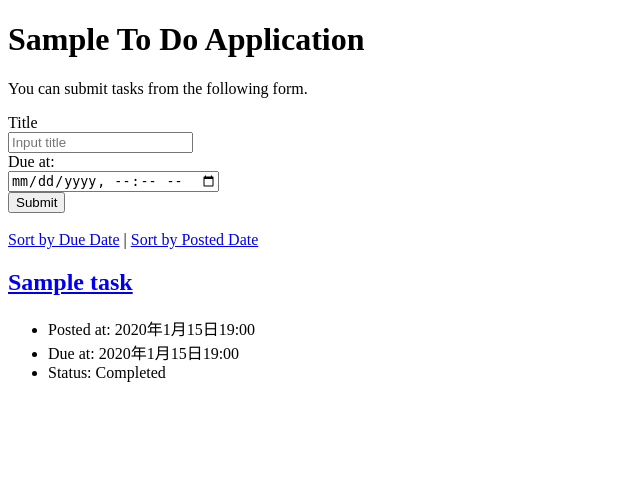
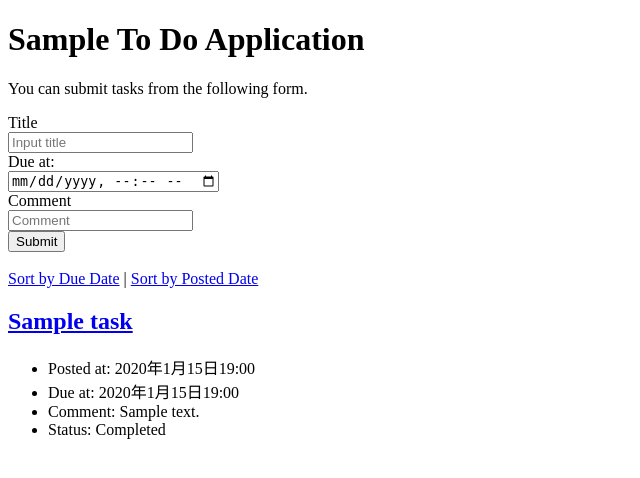
Before and after one commit to 1F10220190/django-test-exercise, a Django app: page / in a window 1280 px wide. Shown: the top 478 px of the page, without its empty margins (0-640 px from the left). Run offline with Django 4.2, Linux system fonts and the light colour scheme; tables that the repository leaves empty hold one stand-in row (values such as "Sample post").

Commit message:
コメント機能の追加

```diff
--- a/todo/models.py
+++ b/todo/models.py
@@ -6,6 +6,7 @@ class Task(models.Model):
     compaleted = models.BooleanField(default=False)
     posted_at = models.DateTimeField(default=timezone.now)
     due_at = models.DateTimeField(null=True,blank=True)
+    comment = models.TextField(null=True, blank=True)
 
     def is_overdue(self, dt):
         if self.due_at is None:
--- a/todo/templates/todo/detail.html
+++ b/todo/templates/todo/detail.html
@@ -14,6 +14,7 @@
       <li>Posted at: {{ task.posted_at }}</li>
       {% if task.due_at %}
       <li>Due at: {{ task.due_at }}</li>
+      <li>Comment: {{ task.comment }}</li>
       {% endif %}
       {% if task.completed %}
       <li>Status: Completed</li>
--- a/todo/templates/todo/edit.html
+++ b/todo/templates/todo/edit.html
@@ -22,6 +22,10 @@
         <input id="dueInput" name="due_at" type="datetime-local" value="{{ task.due_at |date:"Y-m-d H:i" }}">
       </div>
       <div>
+        <label for="commentInput">Comment</label><br>
+        <input id="commentInput" name="comment" type="text" placeholder="Comment" value="{{task.comment}}">
+      </div>
+      <div>
         <button type="submit">Submit</button>
       </div>
     </form>
--- a/todo/templates/todo/index.html
+++ b/todo/templates/todo/index.html
@@ -22,6 +22,10 @@
         <input id="dueInput" name="due_at" type="datetime-local">
       </div>
       <div>
+        <label for="commentInput">Comment</label><br>
+        <input id="commentInput" name="comment" type="text" placeholder="Comment">
+      </div>
+      <div>
         <button type="submit">Submit</button>
       </div>
     </form>
@@ -39,6 +43,7 @@
         <li>Posted at: {{ task.posted_at }}</li>
         {% if task.due_at %}
         <li>Due at: {{ task.due_at }}</li>
+        <li>Comment: {{task.comment}}</li>
         <li>Status: Completed</li>
         {% else %}
         <li>Status: Not Completed</li>
--- a/todo/views.py
+++ b/todo/views.py
@@ -6,7 +6,8 @@ from todo.models import Task
 
 def index(request):
     if request.method == "POST":
-        task = Task(title=request.POST["title"], due_at=make_aware(parse_datetime(request.POST["due_at"])))
+        task = Task(title=request.POST["title"], due_at=make_aware(parse_datetime(request.POST["due_at"])),
+    comment=request.POST['comment'])
         task.save()
 
     if request.GET.get("order") == "due":
@@ -49,6 +50,7 @@ def update(request,task_id):
     if request.method=='POST':
         task.title=request.POST['title']
         task.due_at=make_aware(parse_datetime(request.POST['due_at']))
+        task.comment=request.POST['comment']
         task.save()
         return redirect(detail,task_id)
 
```
Also changed, not shown: todo/migrations/0002_task_comment.py (added).
